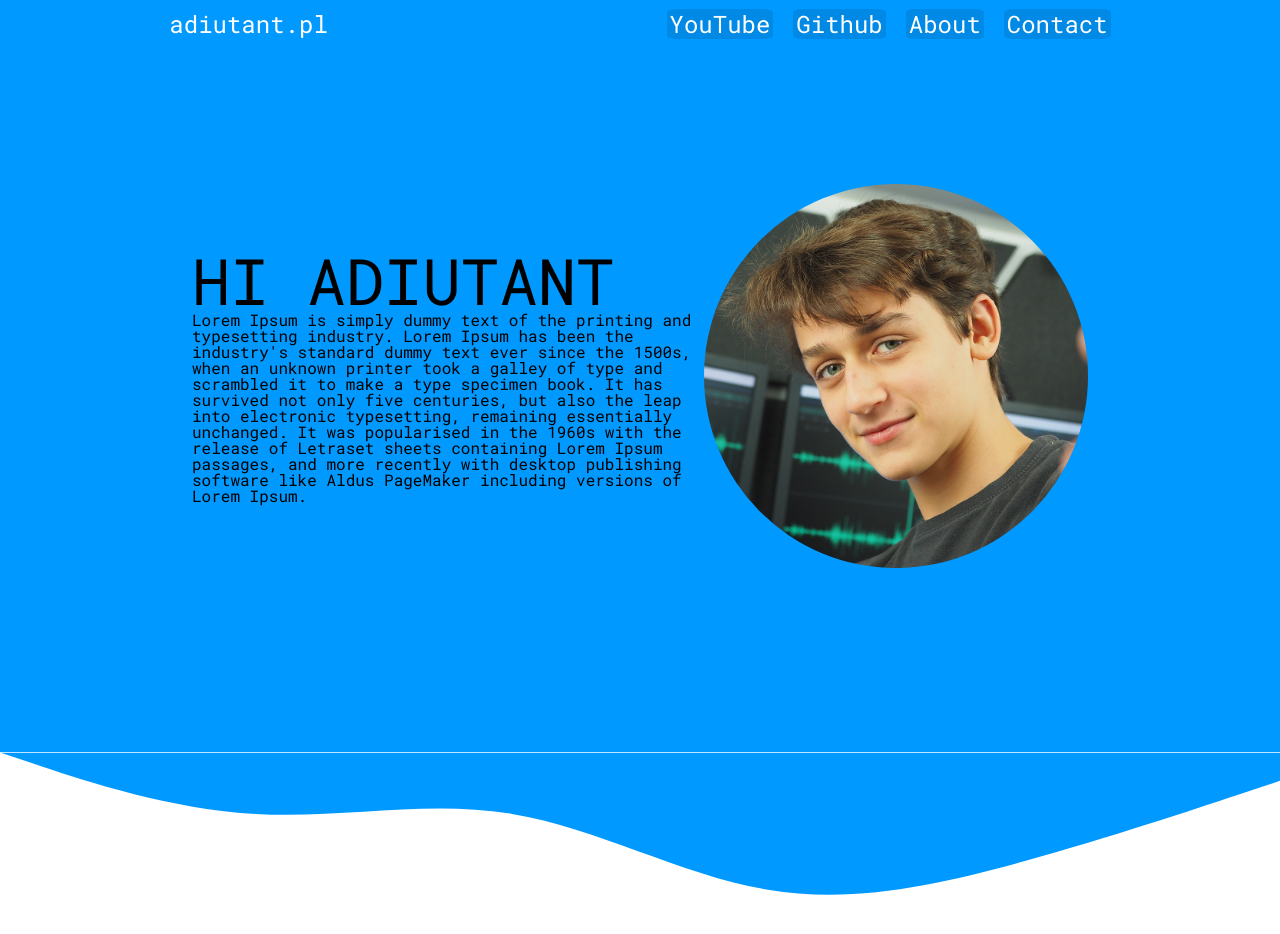
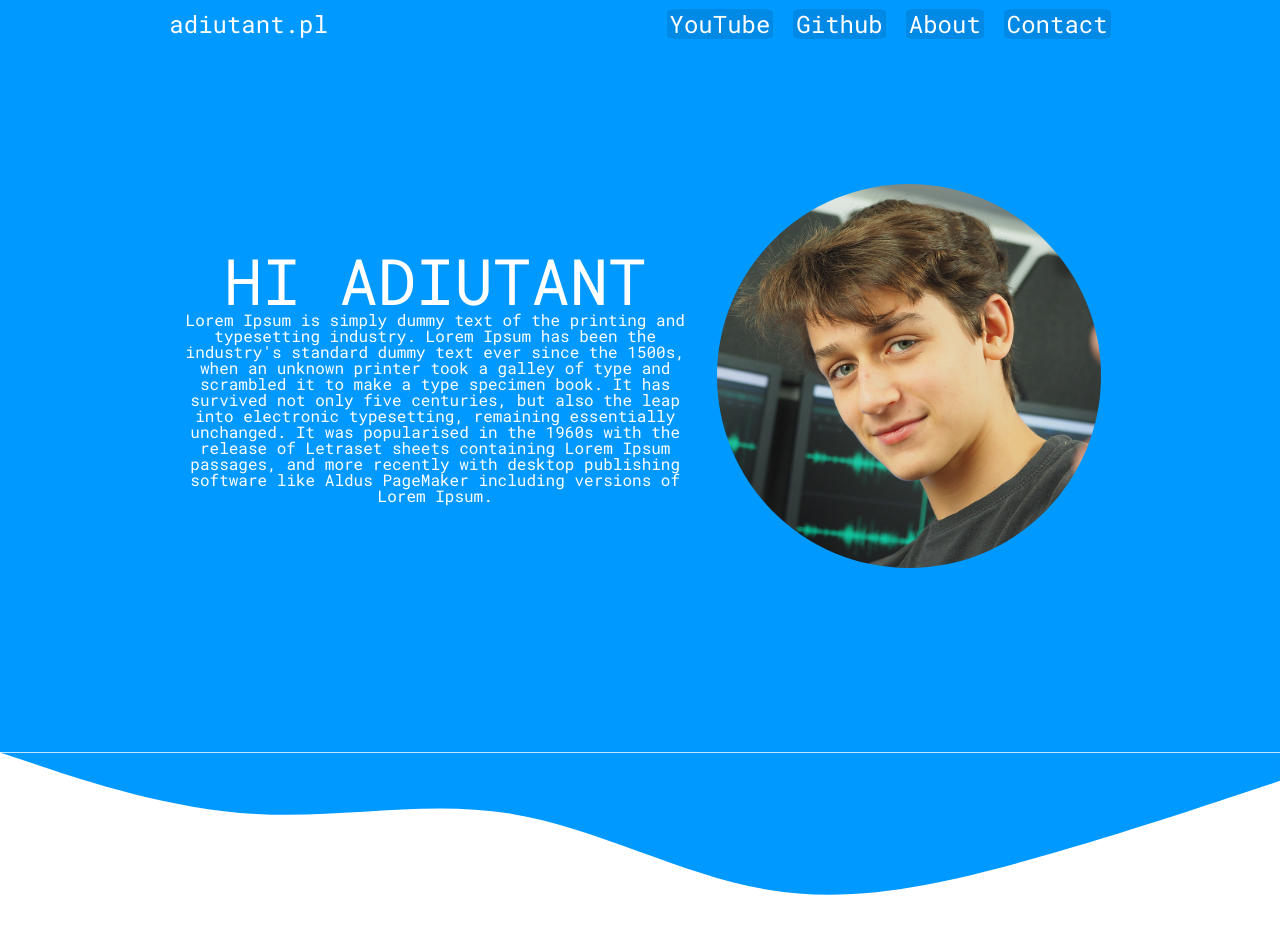
Before and after one commit to ad1utant/pure-html-website, a plain HTML site: page index.html in a window 1280 px wide. Drawn offline with Linux system fonts and the light colour scheme.

Commit message:
apperance

```diff
--- a/style.css
+++ b/style.css
@@ -49,6 +49,7 @@ nav .item_div:hover{
     width: 100%;
     height: 94vh;
     background-color: #0099ff;
+    gap: 2vw;
 }
 .wave{
     transform: rotate(180deg);
@@ -58,12 +59,10 @@ nav .item_div:hover{
     height: 30vw;
     border-radius: 50%;
 }
-.description{
-    width: 60vw;
-    height: 60vh;
+p {
+    text-align: center;
 }
 .hi{
-    font-family: 'Roboto Mono', monospace;
     font-size: 5vw;
 }
 .main_container{
@@ -71,6 +70,8 @@ nav .item_div:hover{
     flex-direction: column;
     justify-content: center;
     width: 40vw;
+    color: white;
+
 }
 
 
```
